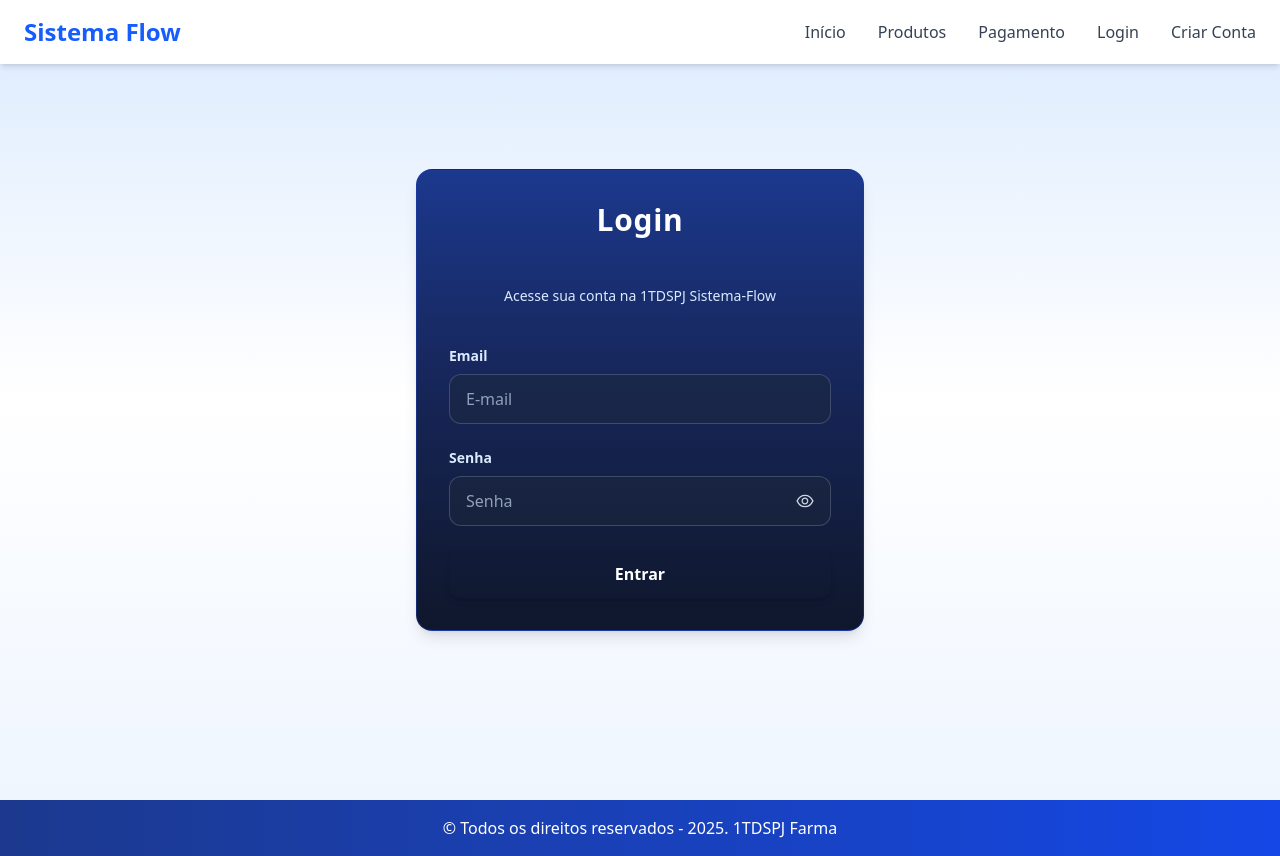
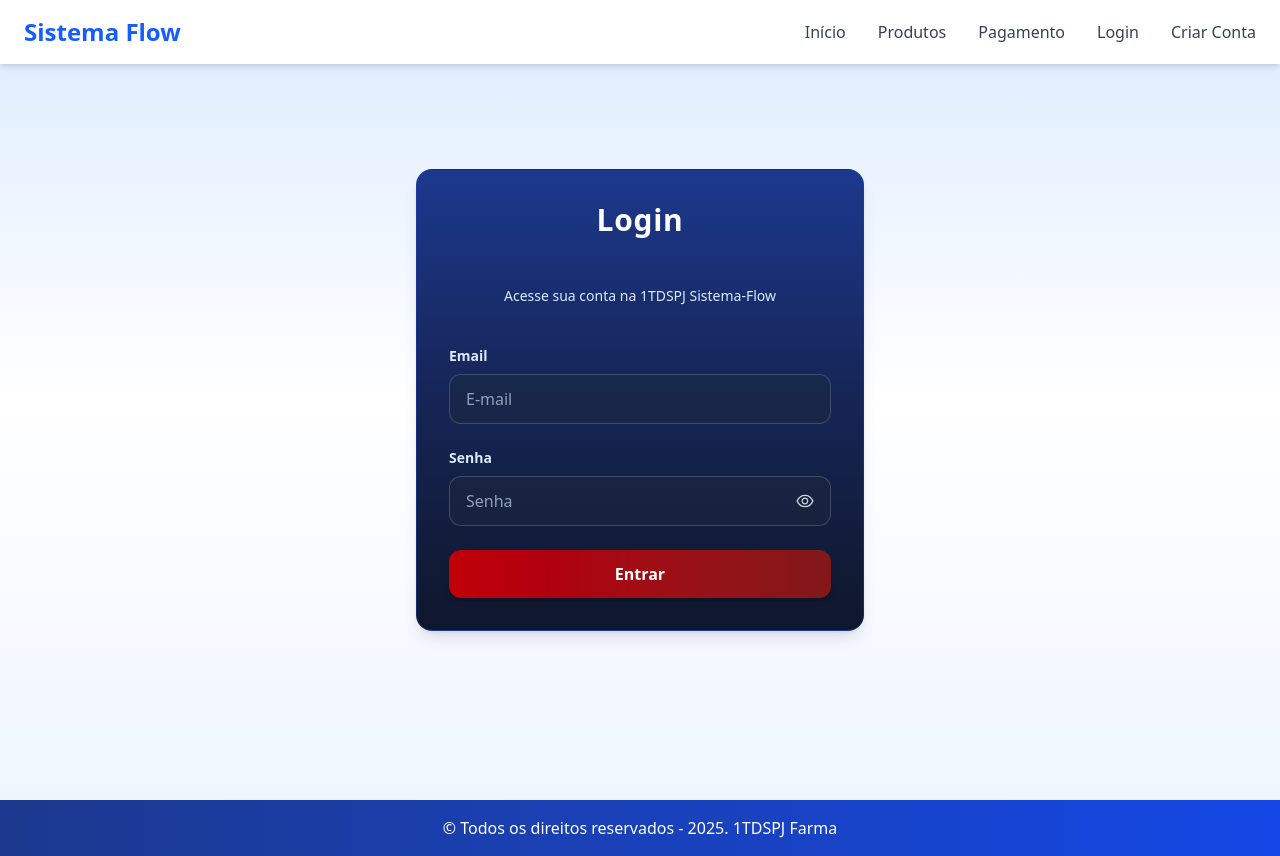
Before and after one commit to 1TDSPJ-2025/sistema-flow, a React (Vite) app: page /sistema-flow/login in a window 1280 px wide. Built offline with nearby package versions, Linux system fonts and the light colour scheme; no server answers.

Commit message:
feat(Pagamento): centralizando gradiente vermelho dos botões no CSS global

```diff
--- a/src/routes/Pagamento/index.tsx
+++ b/src/routes/Pagamento/index.tsx
@@ -109,7 +109,7 @@ export default function Pagamento() {
 
         <button
           type="submit"
-          className="botaoenviar w-full text-center font-semibold bg-gradient-to-r from-red-700 to-red-900"
+          className="botaoenviar w-full text-center font-semibold"
         >
           Confirmar Pagamento
         </button>
--- a/src/styles.css
+++ b/src/styles.css
@@ -25,5 +25,5 @@ body {
 }
 
 .botaoenviar {
-  @apply w-full px-6 py-3 text-white font-semibold rounded-xl shadow-md hover:from-red-800 hover:to-red-950 hover:scale-[1.02] active:scale-[0.98] focus:ring-4 focus:ring-red-600/40 transition-all duration-300;
+  @apply w-full px-6 py-3 bg-gradient-to-r from-red-700 to-red-900 text-white font-semibold rounded-xl shadow-md hover:from-red-800 hover:to-red-950 hover:scale-[1.02] active:scale-[0.98] focus:ring-4 focus:ring-red-600/40 transition-all duration-300;
 }
```
